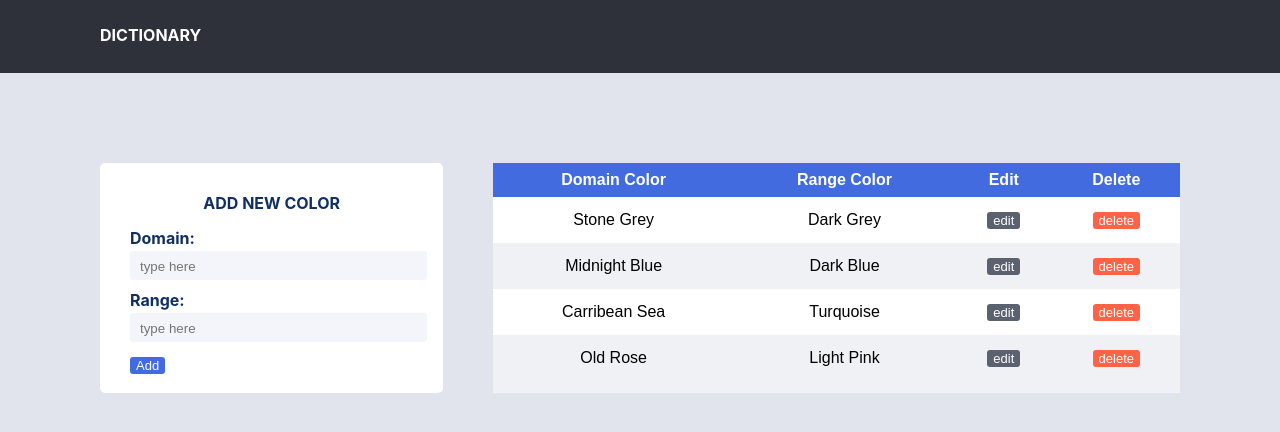
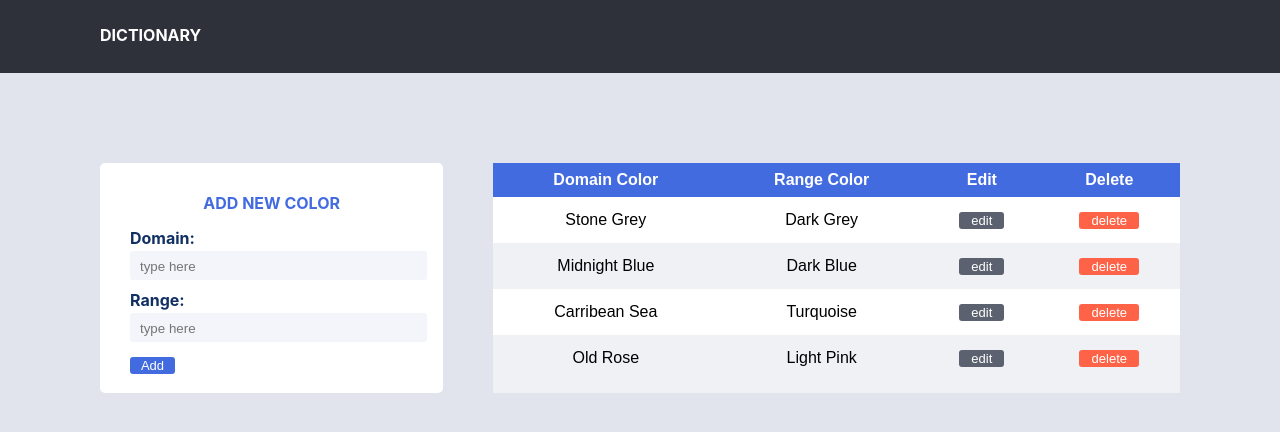
Before and after one commit to maemeier/crud-color, a React (Create React App) app: page / in a window 1280 px wide. Shown: the top 432 px of the page. Built offline with nearby package versions, Linux system fonts and the light colour scheme.

Commit message:
change Cancle button

```diff
--- a/src/components/listOfColor.js
+++ b/src/components/listOfColor.js
@@ -150,12 +150,12 @@ class ListOfColor extends Component {
 
             <td>
               <button className="updateButton" onClick={this.handleEditSave}>
-                Save
+                save
               </button>
             </td>
             <td>
-              <button className="deleteButton" onClick={this.handleCancleColor}>
-                Cancle
+              <button className="cancleButton" onClick={this.handleCancleColor}>
+                cancle
               </button>
             </td>
             <td></td>
--- a/src/style.css
+++ b/src/style.css
@@ -82,7 +82,7 @@ p {
   margin-bottom: 15px;
   text-align: center;
   font-weight: bold;
-  color: #102f63;
+  color: #426bdf;
   text-transform: uppercase;
 }
 
@@ -123,20 +123,21 @@ tr:nth-child(even) {
 
 .editButton {
   background: #5b616f;
-
   border-radius: 3px;
   color: white;
-  display: block;
-  margin: auto;
+  margin: none;
   font-size: 13px;
   border: none;
+  width: 45px;
 }
 
 .editData {
-  background-color: #40444d;
+  background: #2e303a;
   color: white;
-  font-weight: bold;
-  padding-left: 10px;
+  font-size: 16px;
+  margin: auto;
+  text-align: center;
+  align-self: center;
 }
 
 .deleteButton {
@@ -146,18 +147,19 @@ tr:nth-child(even) {
   display: block;
   margin: auto;
   font-size: 13px;
+  width: 60px;
   border: none;
 }
 
 .updateButton {
   background: #4d7902;
   border-radius: 3px;
-
   color: white;
   display: block;
   margin: auto;
   font-size: 13px;
   border: none;
+  width: 45px;
 }
 
 .submitButton {
@@ -169,5 +171,14 @@ tr:nth-child(even) {
   margin-top: 15px;
   margin-bottom: 15px;
   font-size: 13px;
+  width: 45px;
   border: none;
 }
+.cancleButton {
+  background-color: none;
+  border-radius: 3px;
+  border-color: #868686;
+  color: #646464;
+  font-size: 13px;
+  width: 60px;
+}
```
